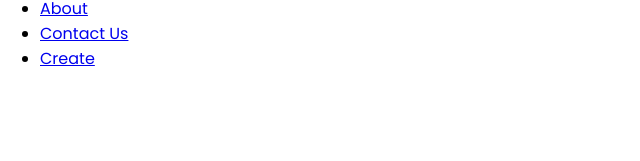
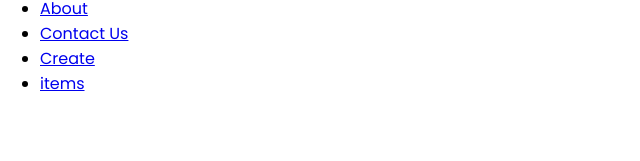
Before and after one commit to VipCode786/frontend, a React (Create React App) app: page / in a window 1280 px wide. Shown: the part 127-288 px from the top of the page, without its empty margins (0-640 px from the left). Built offline with nearby package versions, Linux system fonts and the light colour scheme.

Commit message:
Update Home.jsx

```diff
--- a/src/Pages/Home.jsx
+++ b/src/Pages/Home.jsx
@@ -1,5 +1,6 @@
 import React from 'react'
 import { Link } from 'react-router-dom'
+
 
 const Home = () => {
   return (
@@ -24,6 +25,9 @@ const Home = () => {
         {/* Endpoint to route to Create component */}
         <Link to="/create">Create</Link>
       </li>
+      <li>
+        <Link to="/Items">items</Link>
+      </li>
     </ul>
   </div>
   )
```
